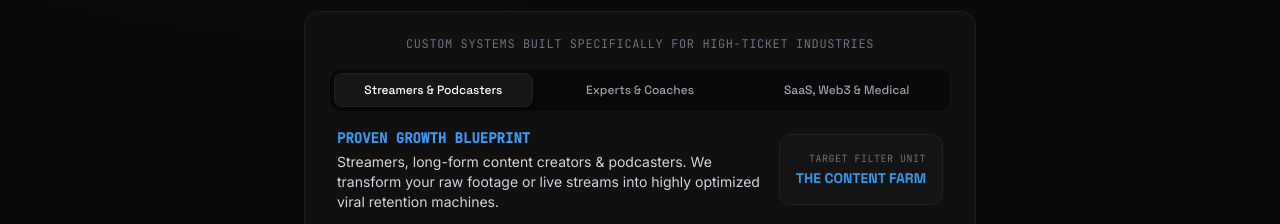
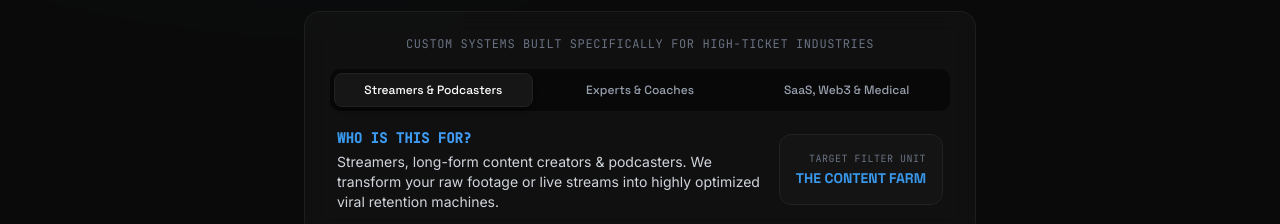
Before and after one commit to marcuch3/BatchCut-Marcel2, a React (Vite) app: page / in a window 1280 px wide. Shown: the part 822-1046 px from the top of the page. Built offline with nearby package versions, Linux system fonts and the light colour scheme; a web font is replaced by a local one.

Commit message:
Update Hero.tsx

```diff
--- a/src/components/Hero.tsx
+++ b/src/components/Hero.tsx
@@ -142,7 +142,7 @@ export default function Hero({ onBookCallClick, onSeeWorkClick }: HeroProps) {
           <div className="flex flex-col md:flex-row md:items-center justify-between gap-4 text-left transition-all duration-500 px-2 animate-fade-in">
             <div className="flex-1">
               <span className={`text-xs md:text-sm font-mono uppercase font-bold text-transparent bg-clip-text bg-gradient-to-r ${activeNiche.accent} mb-1 block`}>
-                {language === 'pl' ? "Zidentyfikowana Metoda" : "Proven Growth Blueprint"}
+                {language === 'pl' ? "Dla kogo?" : "Who is this for?"}
               </span>
               <p className="text-gray-300 text-sm">{activeNiche.description}</p>
             </div>
```
